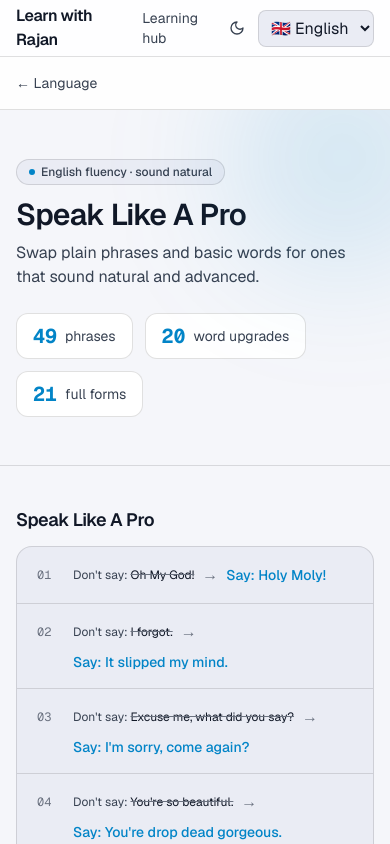
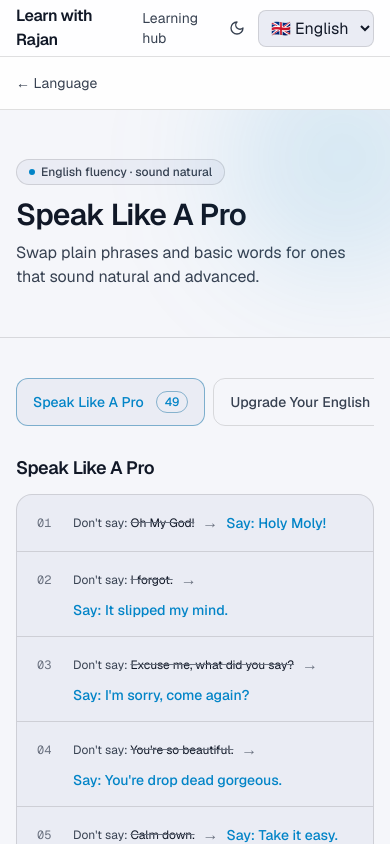
Before and after one commit to rznmgr630/learnwithrajan, a Next.js app: page /learn/speak-like-pro in a window 390 px wide. Shown: the top 844 px of the page. Built offline with nearby package versions, Linux system fonts and the light colour scheme.

Commit message:
Switch Speak Like A Pro to a responsive sidebar layout
Shows one section at a time via a sticky side nav on desktop that
collapses to a horizontally scrollable tab bar on mobile.

```diff
--- a/components/learn/SpeakLikeProPage.tsx
+++ b/components/learn/SpeakLikeProPage.tsx
@@ -1,5 +1,6 @@
 "use client";
 
+import { useState } from "react";
 import { LearnBackNav } from "@/components/learn/LearnBackNav";
 import { SPEAK_LIKE_A_PRO, UPGRADE_YOUR_ENGLISH, FULL_FORMS } from "@/lib/english-learning/speak-like-pro-data";
 import type { SpeakSwap, FullFormEntry } from "@/lib/english-learning/speak-like-pro-data";
@@ -54,11 +55,21 @@ function FullFormList({ items }: { items: FullFormEntry[] }) {
   );
 }
 
+type SectionId = "swap" | "upgrade" | "fullforms";
+
+const SECTIONS: { id: SectionId; label: string; count: number }[] = [
+  { id: "swap", label: "Speak Like A Pro", count: SPEAK_LIKE_A_PRO.length },
+  { id: "upgrade", label: "Upgrade Your English", count: UPGRADE_YOUR_ENGLISH.length },
+  { id: "fullforms", label: "Full Forms You Should Know", count: FULL_FORMS.length },
+];
+
 export function SpeakLikeProPage() {
+  const [active, setActive] = useState<SectionId>("swap");
+
   return (
     <div>
       <div className="border-b border-[var(--border)] bg-[color-mix(in_oklab,var(--surface)_85%,transparent)]">
-        <div className="mx-auto flex max-w-3xl items-center gap-4 px-4 py-4 sm:px-6">
+        <div className="mx-auto flex max-w-5xl items-center gap-4 px-4 py-4 sm:px-6">
           <LearnBackNav href="/learn/language" labelKey="learn.backLanguage" />
         </div>
       </div>
@@ -68,7 +79,7 @@ export function SpeakLikeProPage() {
           aria-hidden
           className="pointer-events-none absolute -right-16 -top-16 h-56 w-56 rounded-full bg-[var(--glow)] blur-3xl"
         />
-        <div className="mx-auto max-w-3xl px-4 py-12 sm:px-6">
+        <div className="mx-auto max-w-5xl px-4 py-12 sm:px-6">
           <span className="inline-flex items-center gap-1.5 rounded-full border border-[var(--border)] bg-[var(--elevated)] px-3 py-1 text-xs font-medium text-[var(--muted)]">
             <span className="h-1.5 w-1.5 rounded-full bg-[var(--accent)]" />
             English fluency · sound natural
@@ -79,37 +90,61 @@ export function SpeakLikeProPage() {
           <p className="mt-2 max-w-lg text-[var(--muted)]">
             Swap plain phrases and basic words for ones that sound natural and advanced.
           </p>
-          <div className="mt-6 flex flex-wrap gap-3">
-            <div className="flex items-center gap-2 rounded-xl border border-[var(--border)] bg-[var(--surface)] px-4 py-2">
-              <span className="font-mono text-xl font-bold text-[var(--accent)]">{SPEAK_LIKE_A_PRO.length}</span>
-              <span className="text-sm text-[var(--muted)]">phrases</span>
-            </div>
-            <div className="flex items-center gap-2 rounded-xl border border-[var(--border)] bg-[var(--surface)] px-4 py-2">
-              <span className="font-mono text-xl font-bold text-[var(--accent)]">{UPGRADE_YOUR_ENGLISH.length}</span>
-              <span className="text-sm text-[var(--muted)]">word upgrades</span>
-            </div>
-            <div className="flex items-center gap-2 rounded-xl border border-[var(--border)] bg-[var(--surface)] px-4 py-2">
-              <span className="font-mono text-xl font-bold text-[var(--accent)]">{FULL_FORMS.length}</span>
-              <span className="text-sm text-[var(--muted)]">full forms</span>
-            </div>
-          </div>
         </div>
       </div>
 
-      <div className="mx-auto max-w-3xl px-4 py-10 sm:px-6">
-        <div className="flex flex-col gap-8">
+      <div className="mx-auto max-w-5xl px-4 py-10 sm:px-6">
+        <div className="flex flex-col gap-6 md:flex-row md:items-start">
+          <nav className="flex gap-2 overflow-x-auto pb-1 md:sticky md:top-6 md:w-60 md:shrink-0 md:flex-col md:gap-1 md:overflow-visible md:rounded-2xl md:border md:border-[var(--border)] md:bg-[var(--surface)] md:p-2 md:pb-2">
+            {SECTIONS.map((section) => {
+              const isActive = section.id === active;
+              return (
+                <button
+                  key={section.id}
+                  type="button"
+                  onClick={() => setActive(section.id)}
+                  className={`relative flex shrink-0 items-center justify-between gap-3 rounded-xl px-4 py-3 text-left text-sm font-medium transition md:rounded-lg ${
+                    isActive
+                      ? "bg-[var(--elevated)] text-[var(--accent)]"
+                      : "text-[var(--muted)] hover:bg-[color-mix(in_oklab,var(--elevated)_60%,transparent)] hover:text-[var(--text)]"
+                  } border md:border-0 ${isActive ? "border-[color-mix(in_oklab,var(--accent)_40%,var(--border))]" : "border-[var(--border)]"}`}
+                >
+                  {isActive && (
+                    <span className="absolute inset-y-1.5 left-0 hidden w-0.5 rounded-full bg-[var(--accent)] md:block" />
+                  )}
+                  <span>{section.label}</span>
+                  <span
+                    className={`rounded-full border px-2 py-0.5 text-xs tabular-nums ${
+                      isActive
+                        ? "border-[color-mix(in_oklab,var(--accent)_35%,var(--border))] text-[var(--accent)]"
+                        : "border-[var(--border)] text-[var(--muted)]"
+                    }`}
+                  >
+                    {section.count}
+                  </span>
+                </button>
+              );
+            })}
+          </nav>
+
+          <div className="min-w-0 flex-1">
+            {active === "swap" && (
               <div>
                 <h2 className="mb-3 text-lg font-semibold tracking-tight text-[var(--text)]">Speak Like A Pro</h2>
                 <SwapList items={SPEAK_LIKE_A_PRO} fromLabel="Don't say" toLabel="Say" />
               </div>
+            )}
 
+            {active === "upgrade" && (
               <div>
                 <h2 className="mb-3 text-lg font-semibold tracking-tight text-[var(--text)]">
                   Upgrade Your English (Basic → Advanced)
                 </h2>
                 <SwapList items={UPGRADE_YOUR_ENGLISH} fromLabel="Basic" toLabel="Advanced" />
               </div>
+            )}
 
+            {active === "fullforms" && (
               <div>
                 <h2 className="mb-3 text-lg font-semibold tracking-tight text-[var(--text)]">Full Forms You Should Know</h2>
                 <FullFormList items={FULL_FORMS} />
@@ -117,6 +152,8 @@ export function SpeakLikeProPage() {
                   These are popular "backronyms" (fun/motivational expansions), not official etymologies.
                 </p>
               </div>
+            )}
+          </div>
         </div>
       </div>
     </div>
```
Lines whose indentation alone changed are shown as unchanged.
